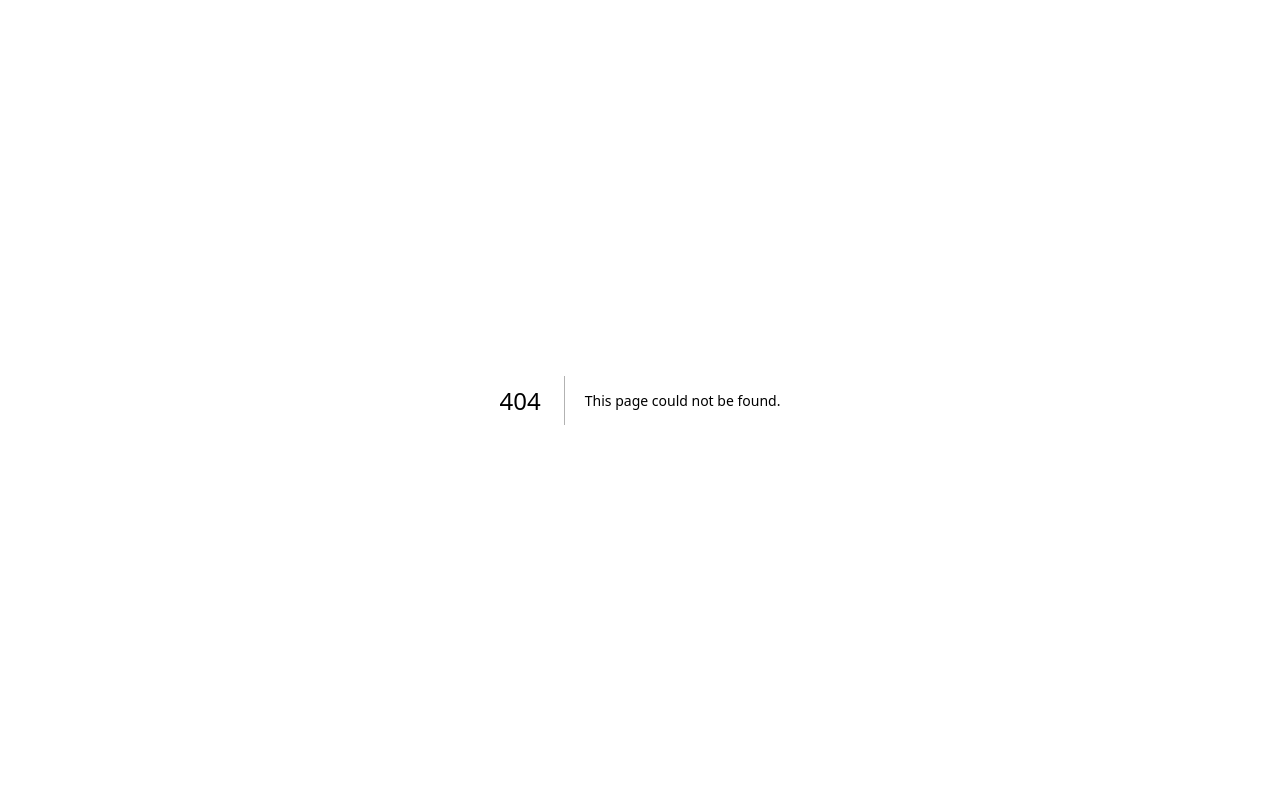
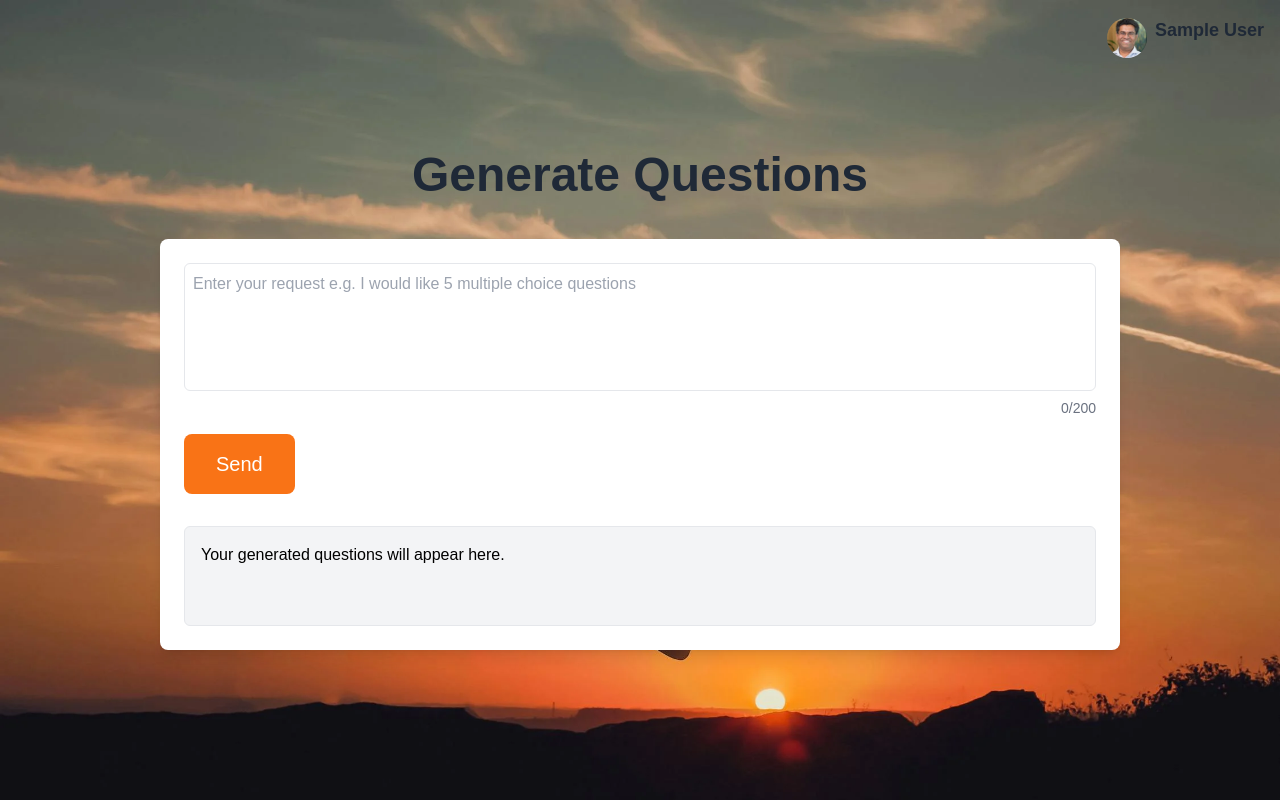
Before and after one commit to garyiyer/testqandas, a Next.js app: page /response in a window 1280 px wide. Before the commit this address had no page. Built offline with nearby package versions, Linux system fonts and the light colour scheme; no server answers; sample sign-in values are in the browser's storage.

Commit message:
response UI created ready for LLM call 15  Oct 2024

```diff
--- a/app/dashboard/page.tsx
+++ b/app/dashboard/page.tsx
@@ -4,6 +4,7 @@ import React, { useState, useEffect } from 'react';
 import { useRouter } from 'next/navigation';
 import { auth } from '../firebase'; // Import auth from your firebase setup
 import { onAuthStateChanged } from 'firebase/auth'; // Import directly from firebase/auth
+import Link from 'next/link';
 
 export default function Dashboard() {
   const [dropdownOpen, setDropdownOpen] = useState(false);
@@ -42,7 +43,7 @@ export default function Dashboard() {
         <div className="relative">
           <button
             onClick={() => setDropdownOpen(!dropdownOpen)}
-            className="text-lg font-semibold text-black"
+            className="text-lg font-semibold text-gray-800"
           >
             {userName}
           </button>
@@ -59,18 +60,16 @@ export default function Dashboard() {
         </div>
       </div>
       <div className="flex space-x-4">
-        <button
-          className="bg-orange-500 text-white py-4 px-8 rounded-lg text-xl"
-          onClick={() => router.push('/upload')}
-        >
-          Upload Knowledge Base
-        </button>
-        <button
-          className="bg-orange-500 text-white py-4 px-8 rounded-lg text-xl"
-          onClick={() => router.push('/generate')}
-        >
-          Generate Questions
-        </button>
+        <Link href="/upload">
+          <button className="bg-orange-500 text-white py-4 px-8 rounded-lg text-xl">
+            Upload Knowledge Base
+          </button>
+        </Link>
+        <Link href="/response">
+          <button className="bg-orange-500 text-white py-4 px-8 rounded-lg text-xl">
+            Generate Questions
+          </button>
+        </Link>
       </div>
     </div>
   );
--- /dev/null
+++ b/app/response/page.tsx
@@ -0,0 +1,110 @@
+'use client';
+
+import React, { useState, useEffect } from 'react';
+import { useRouter } from 'next/navigation';
+import { auth } from '../firebase';
+import { onAuthStateChanged } from 'firebase/auth';
+import Link from 'next/link';
+
+const ResponsePage = () => {
+  const [userName, setUserName] = useState<string | null>(null);
+  const [userInput, setUserInput] = useState('');
+  const [isLoading, setIsLoading] = useState(false);
+  const [error, setError] = useState<string | null>(null);
+  const [dropdownOpen, setDropdownOpen] = useState(false);
+  const router = useRouter();
+
+  useEffect(() => {
+    const unsubscribe = onAuthStateChanged(auth, (user) => {
+      if (user) {
+        setUserName(user.displayName || user.email || 'User');
+      } else {
+        router.push('/login');
+      }
+    });
+
+    return () => unsubscribe();
+  }, [router]);
+
+  const handleInputChange = (e: React.ChangeEvent<HTMLTextAreaElement>) => {
+    setUserInput(e.target.value.slice(0, 200));
+  };
+
+  const handleSubmit = () => {
+    if (userInput.trim() === '') {
+      setError('Please enter a prompt');
+      return;
+    }
+    setError(null);
+    setIsLoading(true);
+    // Placeholder for future LLM integration
+    setTimeout(() => setIsLoading(false), 2000);
+  };
+
+  const handleSignOut = async () => {
+    await auth.signOut();
+    router.push('/'); // Redirect to the login page
+  };
+
+  return (
+    <div
+      className="flex flex-col items-center justify-center min-h-screen bg-cover"
+      style={{ backgroundImage: "url('/background.jpg')" }}
+    >
+      <div className="absolute top-4 right-4 flex items-center">
+        <img
+          src="/profile-pic.jpg" // Placeholder for profile picture
+          alt="Profile"
+          className="w-10 h-10 rounded-full mr-2"
+        />
+        <div className="relative">
+          <button
+            onClick={() => setDropdownOpen(!dropdownOpen)}
+            className="text-lg font-semibold text-gray-800"
+          >
+            {userName}
+          </button>
+          {dropdownOpen && (
+            <div className="absolute right-0 mt-2 w-48 bg-white border rounded shadow-lg">
+              <button
+                onClick={handleSignOut}
+                className="block w-full text-left px-4 py-2 text-red-500 hover:bg-gray-100"
+              >
+                Sign Out
+              </button>
+            </div>
+          )}
+        </div>
+      </div>
+      <h1 className="text-5xl font-bold mb-10 text-gray-800">Generate Questions</h1>
+      <div className="w-3/4 bg-white p-6 rounded-lg shadow-lg">
+        <textarea
+          value={userInput}
+          onChange={handleInputChange}
+          placeholder="Enter your request e.g. I would like 5 multiple choice questions"
+          className="w-full h-32 p-2 border rounded-md resize-none text-black"
+          maxLength={200}
+        />
+        <div className="text-right text-sm text-gray-500">
+          {userInput.length}/200
+        </div>
+        {error && <div className="text-red-500 mt-2">{error}</div>}
+        <button
+          onClick={handleSubmit}
+          className="mt-4 bg-orange-500 text-white py-4 px-8 rounded-lg text-xl"
+        >
+          Send
+        </button>
+        <div className="mt-4 p-4 border rounded-md bg-gray-100 min-h-[100px] text-black">
+          {isLoading ? (
+            "Processing your request..."
+          ) : (
+            "Your generated questions will appear here."
+          )}
+        </div>
+      </div>
+    </div>
+  );
+};
+
+export default ResponsePage;
--- a/app/upload/page.tsx
+++ b/app/upload/page.tsx
@@ -13,9 +13,8 @@ const UploadPage = () => {
 	const [files, setFiles] = useState<FileList | null>(null);
 	const [uploadMessage, setUploadMessage] = useState<string | null>(null);
 	const [uploading, setUploading] = useState(false);
-	const [progress, setProgress] = useState<number[]>([]);
 	const [error, setError] = useState<string | null>(null);
-	const [uploadSuccess, setUploadSuccess] = useState(false);  // New state for tracking upload success
+	const [uploadSuccess, setUploadSuccess] = useState(false);
 	const router = useRouter();
 
 	useEffect(() => {
@@ -32,20 +31,21 @@ const UploadPage = () => {
 
 	const handleSignOut = async () => {
 		await auth.signOut();
-		router.push('/'); // Redirect to the login page
+		router.push('/');
 	};
 
 	const handleFileChange = (e: React.ChangeEvent<HTMLInputElement>) => {
 		setFiles(e.target.files);
 		setUploadMessage(null);
+		setUploadSuccess(false);
 	};
 
-	const handleUpload = async (e: React.FormEvent<HTMLFormElement>) => {
-		e.preventDefault();
+	const handleUpload = async () => {
 		if (!files || files.length === 0) return;
 
 		setUploading(true);
 		setError(null);
+		setUploadSuccess(false);
 
 		try {
 			const file = files[0];
@@ -57,7 +57,7 @@ const UploadPage = () => {
 				const userConfirmed = window.confirm('File already exists. Do you want to replace it?');
 				if (!userConfirmed) {
 					setUploadMessage('Upload cancelled.');
-					console.log('Upload cancelled.');
+					setUploading(false);
 					return;
 				}
 			}
@@ -74,25 +74,58 @@ const UploadPage = () => {
 				lastModified: file.lastModified,
 			});
 
-			setUploadSuccess(true);  // Set to true after successful upload
+			setUploadSuccess(true);
+			setUploadMessage('File uploaded successfully. Ready for AI processing.');
 		} catch (error) {
 			console.error('Error uploading file:', error);
 			setError('An error occurred while uploading the file.');
-			setUploadSuccess(false);  // Ensure this is false if upload fails
+			setUploadSuccess(false);
 		} finally {
 			setUploading(false);
 		}
 	};
 
-	const handlePrepForAI = () => {
-		// This function will be implemented later to trigger the Cloud Function
-		console.log('Preparing file for AI processing');
+	const handlePrepForAI = async () => {
+		if (!files || files.length === 0) {
+			setError('No file selected for AI preparation');
+			return;
+		}
+
+		const fileName = files[0].name;
+		setUploadMessage('Preparing file for AI processing...');
+
+		try {
+			const projectId = process.env.NEXT_PUBLIC_FIREBASE_PROJECT_ID;
+			const url = `https://us-central1-${projectId}.cloudfunctions.net/prepareFileForAI`;
+
+			const response = await fetch(url, {
+				method: 'POST',
+				headers: {
+					'Content-Type': 'application/json',
+				},
+				body: JSON.stringify({ fileName }),
+			});
+
+			if (!response.ok) {
+				throw new Error('Network response was not ok');
+			}
+
+			const result = await response.json();
+			if (result.success) {
+				setUploadMessage(`File processed successfully. Total chunks: ${result.totalChunks}, Total tokens: ${result.totalTokens}`);
+			} else {
+				setError(result.error || 'An error occurred during file processing');
+			}
+		} catch (error) {
+			console.error('Error preparing file for AI:', error);
+			setError('An error occurred while preparing the file for AI.');
+		}
 	};
 
 	return (
 		<div
 			className="flex flex-col items-center justify-center min-h-screen bg-cover bg-center"
-			style={{ backgroundImage: "url('/background.jpg')" }} // Placeholder background image
+			style={{ backgroundImage: "url('/background.jpg')" }}
 		>
 			<div className="absolute top-4 left-4">
 				<button
@@ -105,7 +138,7 @@ const UploadPage = () => {
 			<h1 className="text-5xl font-bold mb-10 text-gray-800">Upload Knowledge Base</h1>
 			<div className="absolute top-4 right-4 flex items-center">
 				<img
-					src="/profile-pic.jpg" // Placeholder for profile picture
+					src="/profile-pic.jpg"
 					alt="Profile"
 					className="w-10 h-10 rounded-full mr-2"
 				/>
@@ -143,8 +176,9 @@ const UploadPage = () => {
 				<button
 					className="bg-orange-500 text-white py-2 px-6 rounded-lg text-lg"
 					onClick={handleUpload}
+					disabled={uploading || !files}
 				>
-					Submit
+					{uploading ? 'Uploading...' : 'Submit'}
 				</button>
 				{uploadSuccess && (
 					<button
```
